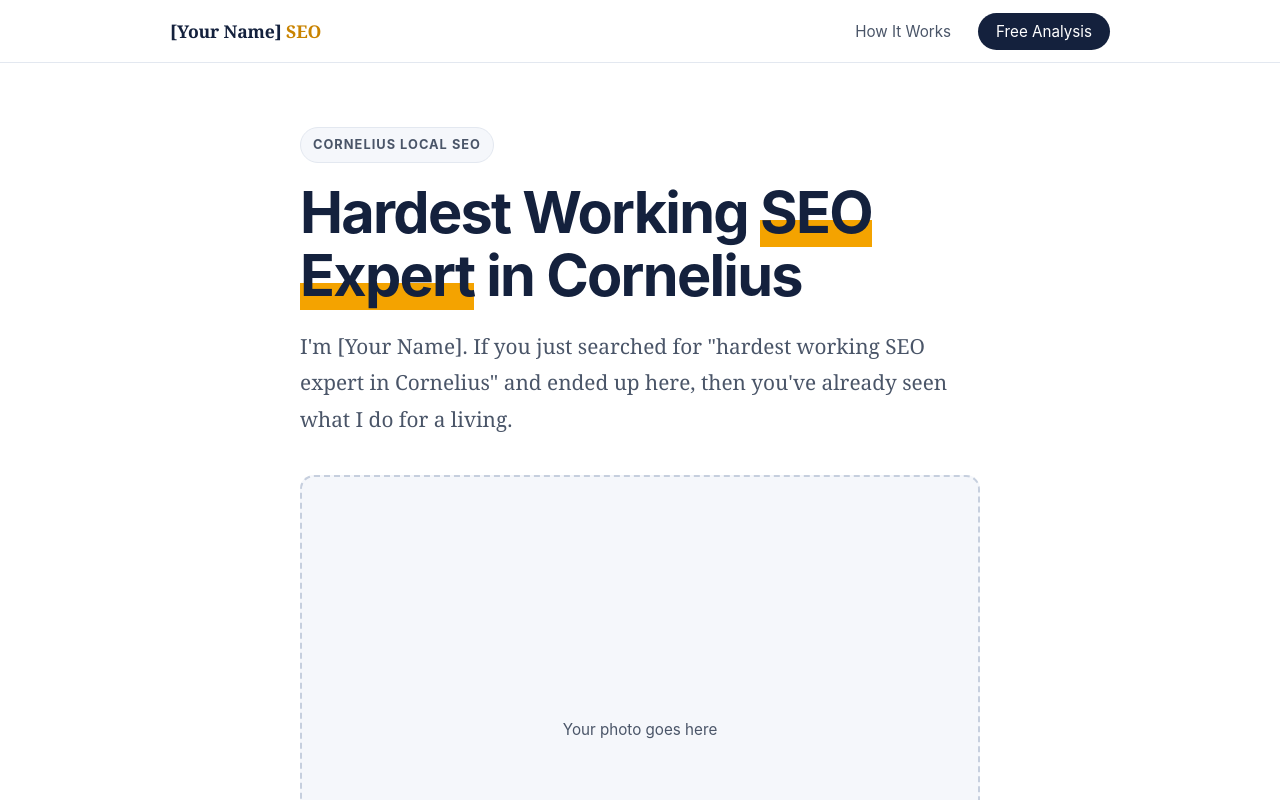
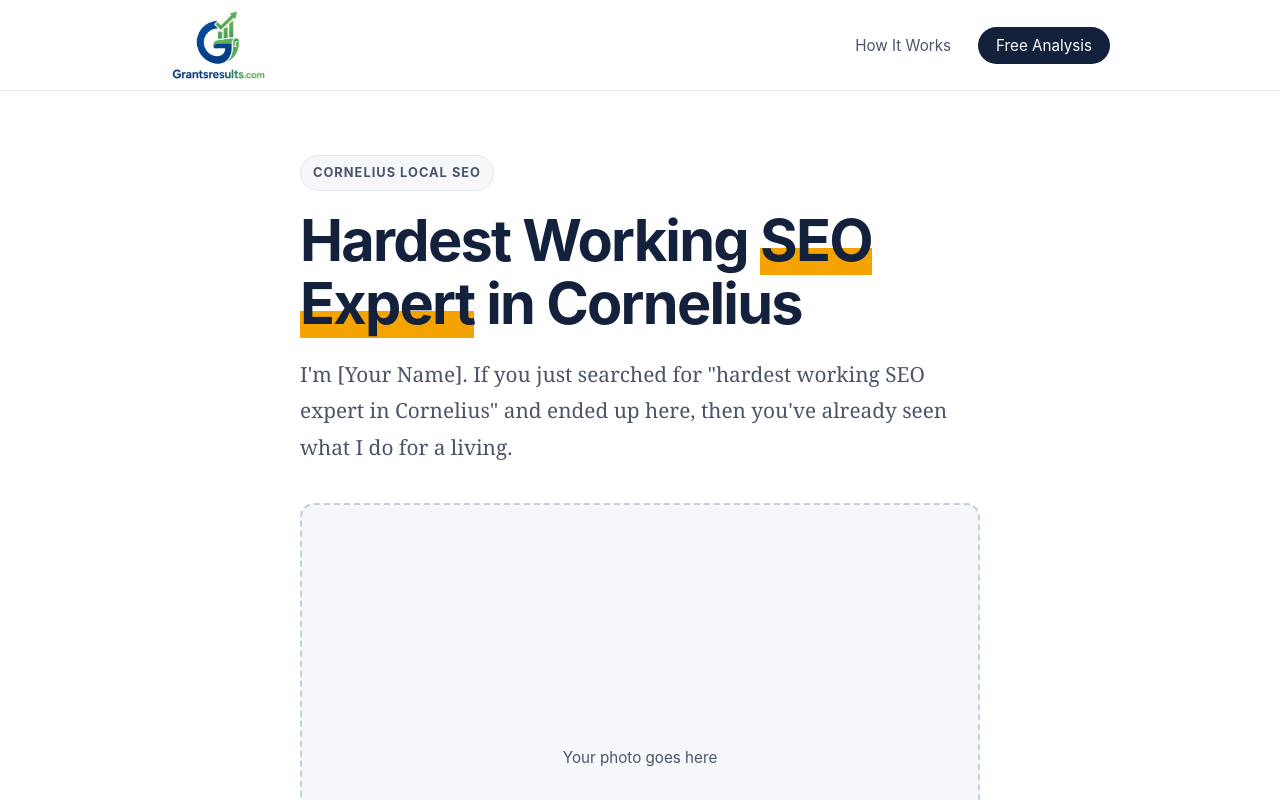
Before and after one commit to GrantsResults/cornelius-seo, a plain HTML site: page public/index.html in a window 1280 px wide. Shown: the top 800 px of the page. Drawn offline with Linux system fonts and the light colour scheme.

Commit message:
Replace header text with logo
Increased height of the top bar and updated logo link.

```diff
--- a/public/index.html
+++ b/public/index.html
@@ -23,7 +23,7 @@
 
   /* top bar */
   .bar{border-bottom:1px solid var(--line);background:#fff;position:sticky;top:0;z-index:10}
-  .bar .in{max-width:980px;margin:0 auto;padding:0 20px;height:62px;display:flex;align-items:center;justify-content:space-between}
+  .bar .in{max-width:980px;margin:0 auto;padding:0 20px;height:90px;display:flex;align-items:center;justify-content:space-between}
   .logo{font-weight:800;text-decoration:none;letter-spacing:-.01em}
   .logo b{color:var(--gold-dark)}
   nav a{text-decoration:none;font-size:.95rem;color:var(--soft);margin-left:22px}
@@ -80,7 +80,7 @@
 
 <div class="bar">
   <div class="in">
-    <a class="logo" href="#top">[Your Name] <b>SEO</b></a>
+    <a class="logo" href="#top"><img src="logo.png" alt="Grantsresults.com logo" style="height:72px;display:block"></a>
     <nav>
       <a class="t" href="#how">How It Works</a>
 
```
